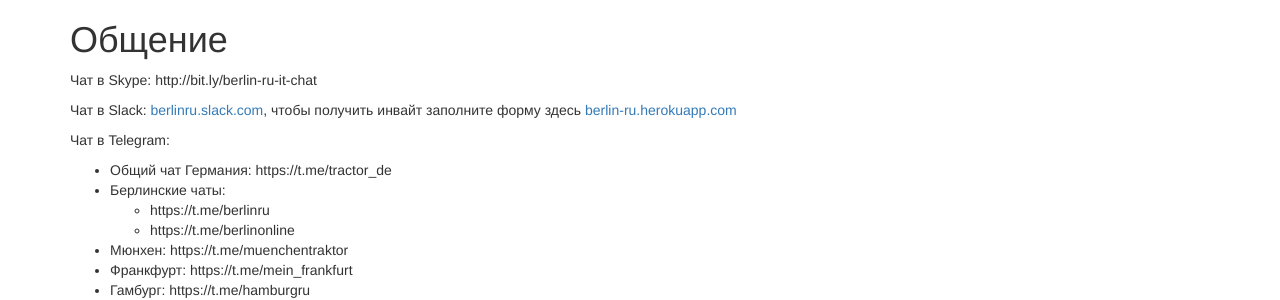
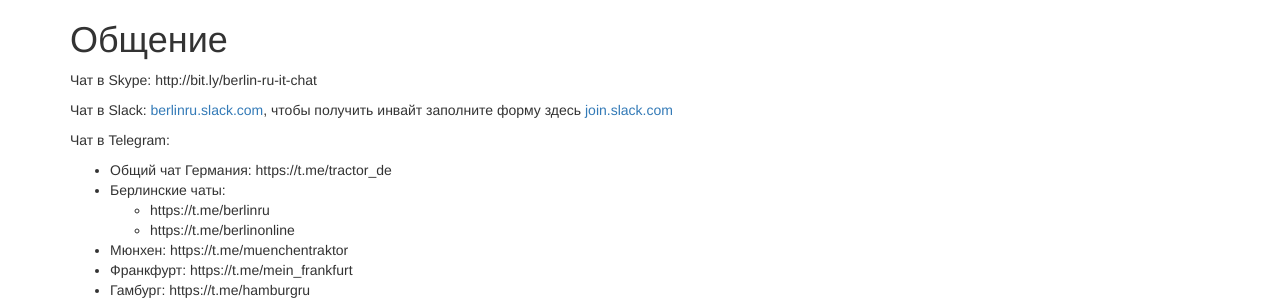
Before and after one commit to ru-de/faq, a Jekyll site: the page built from index.md, in a window 1280 px wide and 939 px high. Shown: the part 569-869 px from the top of the window. Built offline with Jekyll 4.4.1, drawn with Linux system fonts in a browser that asks for light colours; nearby versions of some CDN libraries; our own code applies the rules of GitHub Pages for plain Markdown files.

Commit message:
sync github pages

```diff
--- a/index.md
+++ b/index.md
@@ -22,7 +22,7 @@ layout: default
 
 Чат в Skype: http://bit.ly/berlin-ru-it-chat
 
-Чат в Slack: [berlinru.slack.com](https://berlinru.slack.com), чтобы получить инвайт заполните форму здесь [berlin-ru.herokuapp.com](https://berlin-ru.herokuapp.com)
+Чат в Slack: [berlinru.slack.com](https://berlinru.slack.com), чтобы получить инвайт заполните форму здесь [join.slack.com](https://join.slack.com/t/berlinru/shared_invite/zt-kjx223xh-6h~rdY7ihSZjgLMXCUWtQw)
 
 Чат в Telegram:
 
```
Also changed, not shown: 1 other file.
